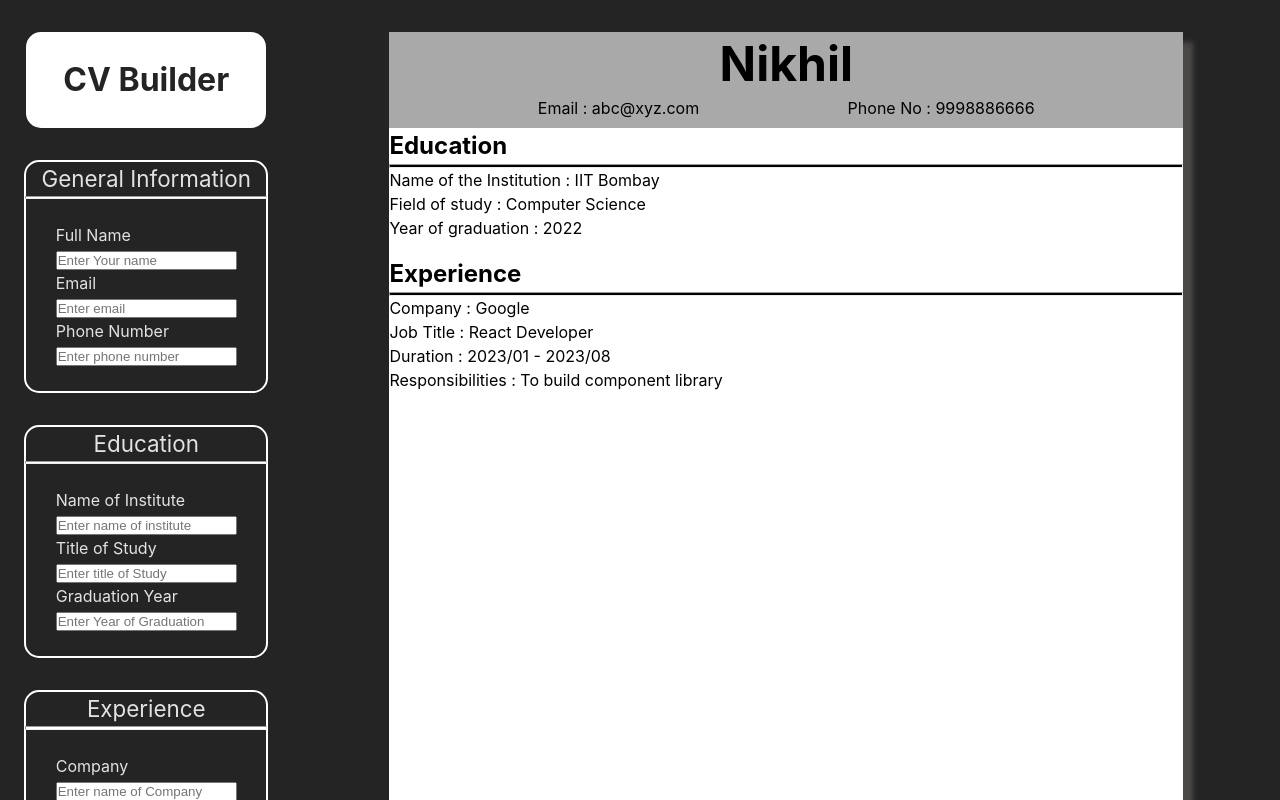
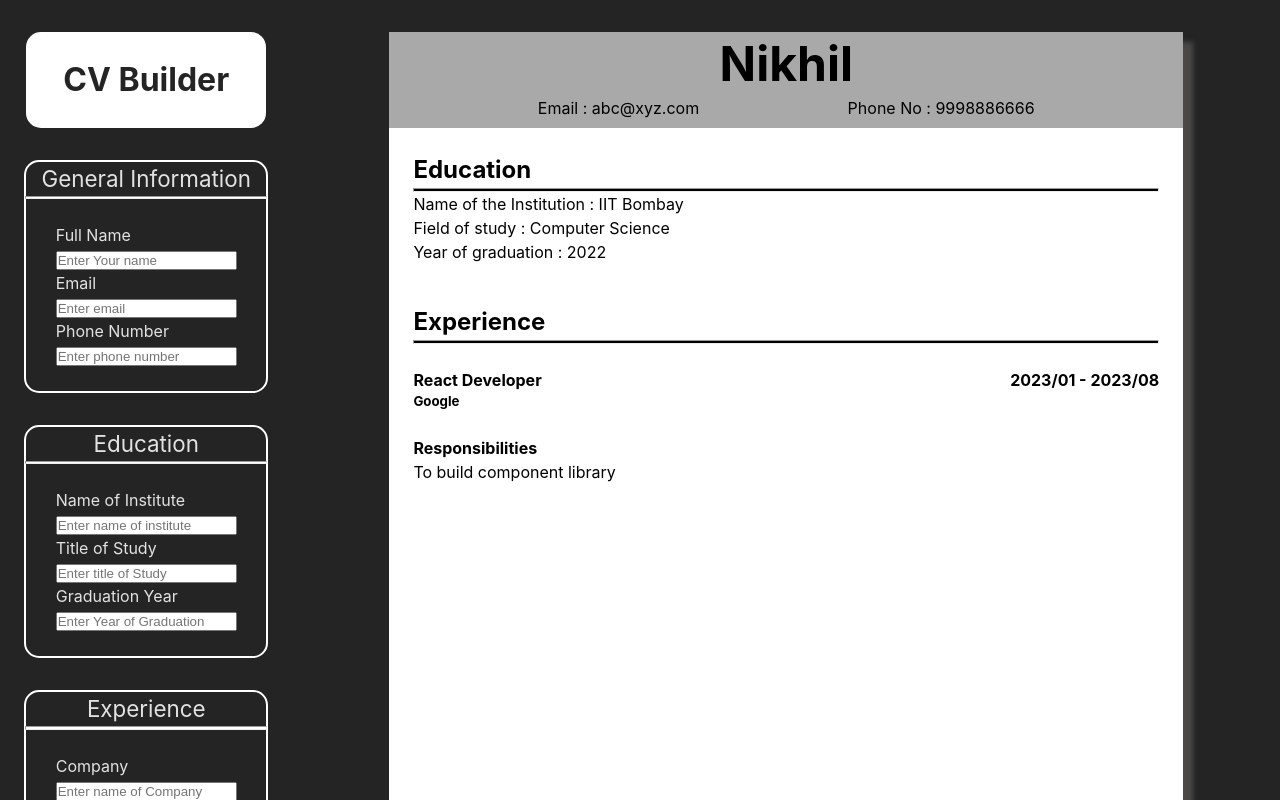
Before and after one commit to nikhil-tiwary61/cv-builder, a React (Vite) app: page / in a window 1280 px wide. Shown: the top 800 px of the page. Built offline with nearby package versions, Linux system fonts and the light colour scheme.

Commit message:
add style to Experience component

```diff
--- a/src/components/resume/Experience.jsx
+++ b/src/components/resume/Experience.jsx
@@ -11,12 +11,17 @@ export default function Education({
     <section className="resume-experience">
       <h2>Experience</h2>
       <hr className="horizontal-line" />
-      <p>Company : {company}</p>
-      <p>Job Title : {title}</p>
-      <p>
-        Duration : {from} - {to}
-      </p>
-      <p>Responsibilities : {responsibility}</p>
+      <br />
+      <div className="title-duration">
+        <h4>{title}</h4>
+        <h4>
+          {from} - {to}
+        </h4>
+      </div>
+      <h5>{company}</h5>
+      <br />
+      <h4>Responsibilities</h4>
+      <p>{responsibility}</p>
     </section>
   );
 }
--- a/src/styles/Education.css
+++ b/src/styles/Education.css
@@ -1,5 +1,6 @@
 .resume-education {
   height: 8em;
+  margin: 1.5em;
 }
 
 .horizontal-line {
--- a/src/styles/Experience.css
+++ b/src/styles/Experience.css
@@ -1,3 +1,10 @@
 .resume-experience {
   height: 10em;
+  margin: 1.5em;
 }
+
+.title-duration {
+  display: flex;
+  flex-direction: row;
+  justify-content: space-between;
+}
```
